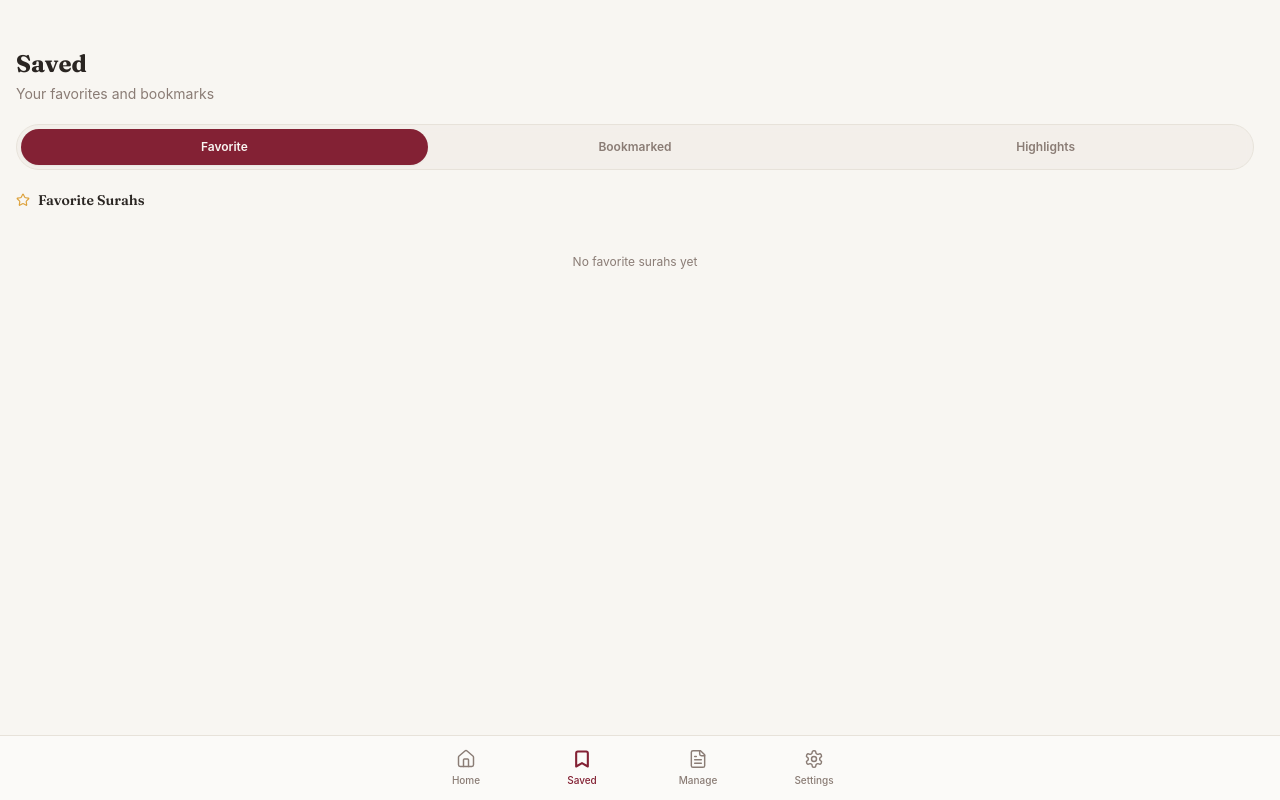
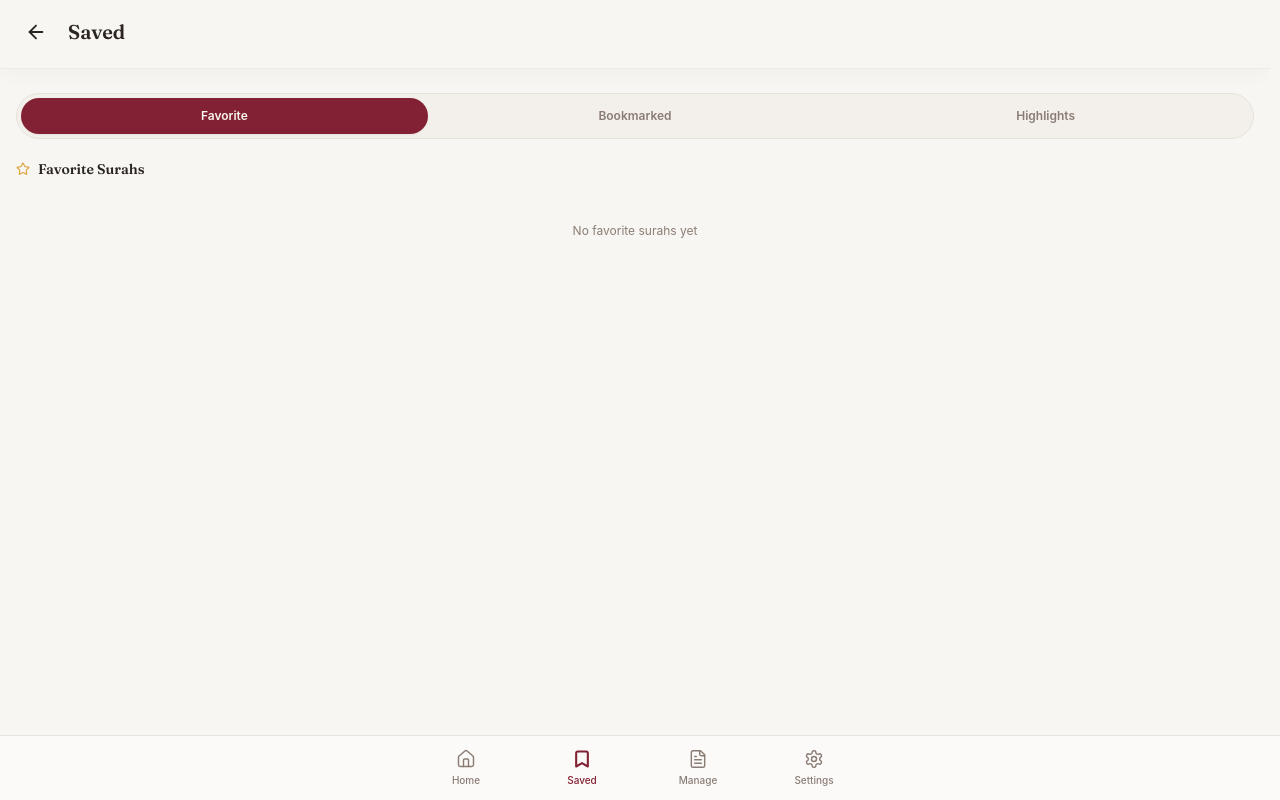
Before and after one commit to ariyanreja27/inside-quran, a React (Vite) app: page /saved in a window 1280 px wide. Built offline with nearby package versions, Linux system fonts and the light colour scheme; the HTML template or start-up script is replaced by a standard one; a web font is replaced by a local one.

Commit message:
style: unify top header across Saved, Manage Explanations, and Settings pages to match Home page design and add back navigation

```diff
--- a/src/pages/ManageExplanationsPage.tsx
+++ b/src/pages/ManageExplanationsPage.tsx
@@ -86,15 +86,16 @@ export default function ManageExplanationsPage() {
   return (
     <div className="min-h-screen bg-background pb-32">
       {/* Header */}
-      <div className="sticky top-0 z-40 bg-background/95 backdrop-blur-md border-b border-border/60 pb-2">
-        <div className="flex items-center gap-3 px-4 h-16 pt-2">
+      <div className="sticky top-0 z-50 bg-background/95 backdrop-blur-md pb-2 pt-1 shadow-[0_4px_20px_rgba(0,0,0,0.03)] border-b border-border/60 transform-gpu">
+        <div className="flex items-center gap-3 px-4 h-14">
           <button
             onClick={() => navigate('/')}
-            className="p-2 -ml-2 rounded-xl transition hover:bg-accent text-foreground"
+            className="w-10 h-10 flex items-center justify-center rounded-full transition-all hover:bg-accent active:scale-95 text-foreground outline-none"
+            aria-label="Back"
           >
             <ArrowLeft size={22} />
           </button>
-          <h1 className="font-display text-[20px] font-semibold text-foreground flex-1">
+          <h1 className="font-display text-xl font-semibold text-foreground flex-1">
             Manage Explanations
           </h1>
         </div>
--- a/src/pages/SavedPage.tsx
+++ b/src/pages/SavedPage.tsx
@@ -1,7 +1,7 @@
 import { useState } from 'react';
-import { Link, useSearchParams } from 'react-router-dom';
+import { useNavigate, Link, useSearchParams } from 'react-router-dom';
 import { useSwipeable } from 'react-swipeable';
-import { Star, BookmarkCheck, Highlighter } from 'lucide-react';
+import { Star, BookmarkCheck, Highlighter, ArrowLeft } from 'lucide-react';
 import { motion, AnimatePresence } from 'framer-motion';
 import { useFavorites, useBookmarks } from '@/hooks/useAppStore';
 import { useSurahs, useSurahVerses } from '@/hooks/useQuranData';
@@ -31,6 +31,7 @@ function BookmarkedVerseCard({ surahNumber, verseNumber }: { surahNumber: number
 }
 
 export default function SavedPage() {
+  const navigate = useNavigate();
   const { favorites, toggleFavorite } = useFavorites();
   const { bookmarks } = useBookmarks();
   const { data: surahs } = useSurahs();
@@ -65,12 +66,23 @@ export default function SavedPage() {
 
   return (
     <div {...handlers} className="min-h-screen pb-24 flex flex-col">
-      <div className="px-4 pb-5 pt-12">
-        <h1 className="font-display text-2xl font-bold text-foreground">Saved</h1>
-        <p className="mt-1 text-sm text-muted-foreground">Your favorites and bookmarks</p>
+      {/* Header */}
+      <div className="sticky top-0 z-50 bg-background/95 backdrop-blur-md pb-2 pt-1 shadow-[0_4px_20px_rgba(0,0,0,0.03)] border-b border-border/60 transform-gpu">
+        <div className="flex items-center gap-3 px-4 h-14">
+          <button
+            onClick={() => navigate('/')}
+            className="w-10 h-10 flex items-center justify-center rounded-full transition-all hover:bg-accent active:scale-95 text-foreground outline-none"
+            aria-label="Back"
+          >
+            <ArrowLeft size={22} />
+          </button>
+          <h1 className="font-display text-xl font-semibold text-foreground flex-1">
+            Saved
+          </h1>
+        </div>
       </div>
 
-      <div className="px-4">
+      <div className="px-4 mt-6">
         <div className="mb-5 rounded-full border border-border bg-secondary/40 p-1 backdrop-blur-sm relative">
           <div className="grid grid-cols-3 gap-1 relative">
             {tabs.map((tab) => {
--- a/src/pages/SettingsPage.tsx
+++ b/src/pages/SettingsPage.tsx
@@ -1,10 +1,12 @@
 import { useState, useRef } from 'react';
+import { useNavigate } from 'react-router-dom';
 import { motion } from 'framer-motion';
-import { Moon, Globe, Type, BookmarkX, Bell, Cloud, CloudUpload, Eye, Info, RotateCcw, LucideIcon, Minus, Plus, Download, Upload } from 'lucide-react';
+import { Moon, Globe, Type, BookmarkX, Bell, Cloud, CloudUpload, Eye, Info, RotateCcw, LucideIcon, Minus, Plus, Download, Upload, ArrowLeft } from 'lucide-react';
 import { useSettings, useDarkMode, useBookmarks, useFavorites, defaultSettings } from '@/hooks/useAppStore';
 import { Slider } from '@/components/ui/slider';
 
 export default function SettingsPage() {
+  const navigate = useNavigate();
   const { settings, updateSettings } = useSettings();
   const { isDark, toggle: toggleDark } = useDarkMode();
   const { clearBookmarks, bookmarks } = useBookmarks();
@@ -136,9 +138,19 @@ export default function SettingsPage() {
   return (
     <div className="min-h-screen pb-24 bg-background">
       {/* Header */}
-      <div className="sticky top-0 z-40 bg-background/95 backdrop-blur-md border-b border-border px-4 py-4">
-        <h1 className="font-display text-2xl font-bold text-foreground">Settings</h1>
-        <p className="text-sm text-muted-foreground mt-1">Preferences and configurations</p>
+      <div className="sticky top-0 z-50 bg-background/95 backdrop-blur-md pb-2 pt-1 shadow-[0_4px_20px_rgba(0,0,0,0.03)] border-b border-border/60 transform-gpu">
+        <div className="flex items-center gap-3 px-4 h-14">
+          <button
+            onClick={() => navigate('/')}
+            className="w-10 h-10 flex items-center justify-center rounded-full transition-all hover:bg-accent active:scale-95 text-foreground outline-none"
+            aria-label="Back"
+          >
+            <ArrowLeft size={22} />
+          </button>
+          <h1 className="font-display text-xl font-semibold text-foreground flex-1">
+            Settings
+          </h1>
+        </div>
       </div>
 
       <div className="px-4 py-6 space-y-8 max-w-lg mx-auto">
```
